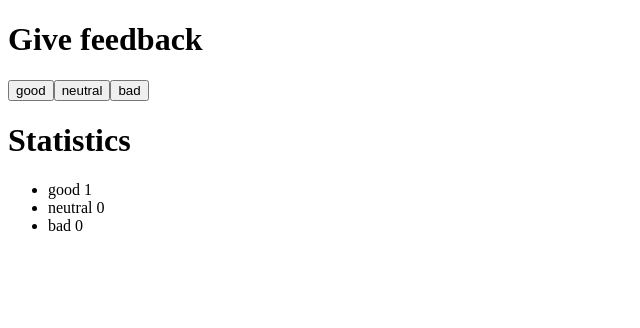
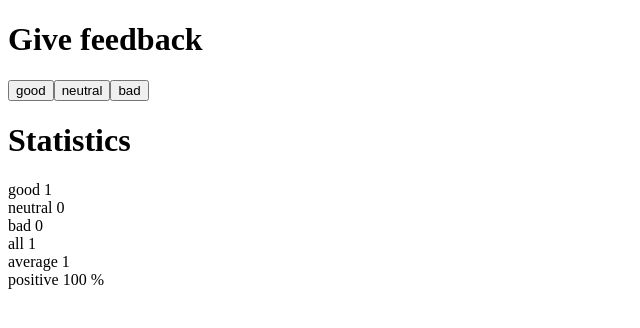
Before and after one commit to cameaann/02-unicafe, a React (Vite) app: page / in a window 1280 px wide. Both pictures are taken after a click on the button "good". Shown: the top 328 px of the page, without its empty margins (0-640 px from the left). Built offline with nearby package versions, Linux system fonts and the light colour scheme.

Commit message:
1.7 step 2, added statistics

```diff
--- a/src/App.jsx
+++ b/src/App.jsx
@@ -1,26 +1,36 @@
-import { useState } from 'react'
+import { useState } from "react";
 
 const App = () => {
-  const [good, setGood] = useState(0)
-  const [neutral, setNeutral] = useState(0)
-  const [bad, setBad] = useState(0)
+  const [good, setGood] = useState(0);
+  const [neutral, setNeutral] = useState(0);
+  const [bad, setBad] = useState(0);
+
+  let total = good + neutral + bad;
+    let avr = (good*1 + neutral*0 + bad*(-1))/total;
+    let posPercent = good/total*100;
+
 
   return (
     <div>
       <h1>Give feedback</h1>
       <div>
-        <button onClick={()=> setGood(good+1)}>good</button>
-        <button onClick={()=> setNeutral(neutral+1)}>neutral</button>
-        <button onClick={()=> setBad(bad+1)}>bad</button>
+        <button onClick={() => setGood(good + 1)}>good</button>
+        <button onClick={() => setNeutral(neutral + 1)}>neutral</button>
+        <button onClick={() => setBad(bad + 1)}>bad</button>
       </div>
       <h1>Statistics</h1>
+      { total > 0 ? (
       <ul>
         <li>good {good}</li>
         <li>neutral {neutral}</li>
         <li>bad {bad}</li>
-      </ul>
+        <li>all {total}</li>
+        <li>average {avr}</li>
+        <li>positive {posPercent} %</li>
+      </ul>) : ''
+       }
     </div>
-  )
-}
+  );
+};
 
-export default App
+export default App;
--- /dev/null
+++ b/src/assets/styles.css
@@ -0,0 +1,7 @@
+ul{
+    padding-inline-start: 0;
+}
+
+ul>li{
+    list-style: none;
+}
--- a/src/main.jsx
+++ b/src/main.jsx
@@ -1,4 +1,5 @@
 import ReactDOM from 'react-dom/client'
 import App from './App.jsx'
+import './assets/styles.css'
 
 ReactDOM.createRoot(document.getElementById('root')).render(<App />)
```
